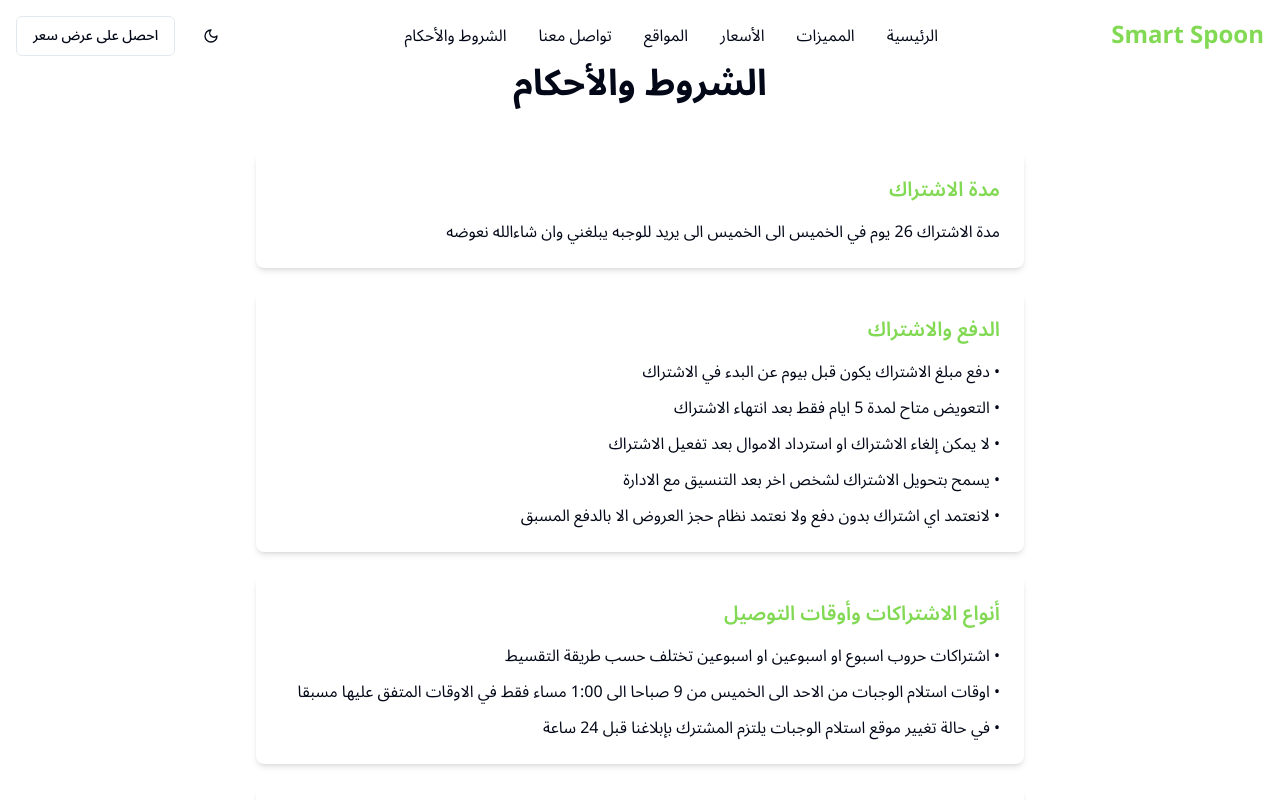
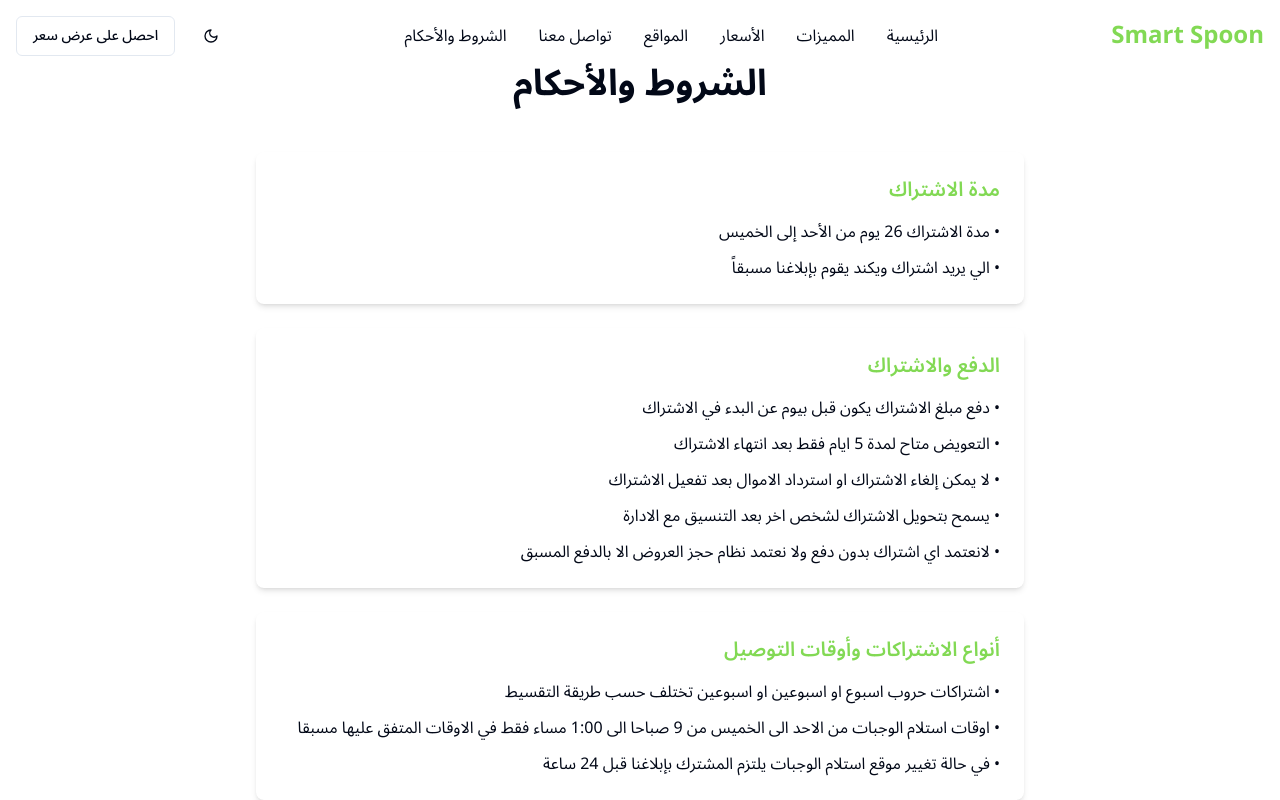
Before and after one commit to ismailAlAbdali/smart-spoon-arabic-landing, a React (Vite) app: page /terms in a window 1280 px wide. Shown: the top 800 px of the page. Built offline with nearby package versions, Linux system fonts and the light colour scheme.

Commit message:
Checkpoint before assistant change: Refine terms and conditions with clearer subscription details
Updates the Terms.tsx page with list formatting and adds a new logo.

Replit-Commit-Author: Assistant

```diff
--- a/src/pages/Terms.tsx
+++ b/src/pages/Terms.tsx
@@ -1,4 +1,3 @@
-
 import { Button } from "@/components/ui/button";
 import Navbar from "@/components/Navbar";
 import Footer from "@/components/Footer";
@@ -8,39 +7,71 @@ export default function Terms() {
     <div className="min-h-screen rtl">
       <Navbar />
       <main className="container mx-auto px-4 py-16">
-        <h1 className="text-4xl font-bold text-center mb-12">الشروط والأحكام</h1>
+        <h1 className="text-4xl font-bold text-center mb-12">
+          الشروط والأحكام
+        </h1>
 
         <div className="max-w-3xl mx-auto space-y-6 text-right">
           <div className="bg-white dark:bg-gray-800 p-6 rounded-lg shadow-md">
-            <h2 className="text-xl font-semibold mb-4 text-primary">مدة الاشتراك</h2>
-            <p>مدة الاشتراك 26 يوم في الخميس الى الخميس الى يريد للوجبه يبلغني وان شاءالله نعوضه</p>
-          </div>
-
-          <div className="bg-white dark:bg-gray-800 p-6 rounded-lg shadow-md">
-            <h2 className="text-xl font-semibold mb-4 text-primary">الدفع والاشتراك</h2>
+            <h2 className="text-xl font-semibold mb-4 text-primary">
+              مدة الاشتراك
+            </h2>
             <ul className="space-y-3">
-              <li>• دفع مبلغ الاشتراك يكون قبل بيوم عن البدء في الاشتراك</li>
-              <li>• التعويض متاح لمدة 5 ايام فقط بعد انتهاء الاشتراك</li>
-              <li>• لا يمكن إلغاء الاشتراك او استرداد الاموال بعد تفعيل الاشتراك</li>
-              <li>• يسمح بتحويل الاشتراك لشخص اخر بعد التنسيق مع الادارة</li>
-              <li>• لانعتمد اي اشتراك بدون دفع ولا نعتمد نظام حجز العروض الا بالدفع المسبق</li>
+              <li>• مدة الاشتراك 26 يوم من الأحد إلى الخميس</li>
+              <li>• الي يريد اشتراك ويكند يقوم بإبلاغنا مسبقاً</li>
             </ul>
           </div>
 
           <div className="bg-white dark:bg-gray-800 p-6 rounded-lg shadow-md">
-            <h2 className="text-xl font-semibold mb-4 text-primary">أنواع الاشتراكات وأوقات التوصيل</h2>
+            <h2 className="text-xl font-semibold mb-4 text-primary">
+              الدفع والاشتراك
+            </h2>
             <ul className="space-y-3">
-              <li>• اشتراكات حروب اسبوع او اسبوعين او اسبوعين تختلف حسب طريقة التقسيط</li>
-              <li>• اوقات استلام الوجبات من الاحد الى الخميس من 9 صباحا الى 1:00 مساء فقط في الاوقات المتفق عليها مسبقا</li>
-              <li>• في حالة تغيير موقع استلام الوجبات يلتزم المشترك بإبلاغنا قبل 24 ساعة</li>
+              <li>• دفع مبلغ الاشتراك يكون قبل بيوم عن البدء في الاشتراك</li>
+              <li>• التعويض متاح لمدة 5 ايام فقط بعد انتهاء الاشتراك</li>
+              <li>
+                • لا يمكن إلغاء الاشتراك او استرداد الاموال بعد تفعيل الاشتراك
+              </li>
+              <li>• يسمح بتحويل الاشتراك لشخص اخر بعد التنسيق مع الادارة</li>
+              <li>
+                • لانعتمد اي اشتراك بدون دفع ولا نعتمد نظام حجز العروض الا
+                بالدفع المسبق
+              </li>
             </ul>
           </div>
 
           <div className="bg-white dark:bg-gray-800 p-6 rounded-lg shadow-md">
-            <h2 className="text-xl font-semibold mb-4 text-primary">الوجبات والجدول الأسبوعي</h2>
+            <h2 className="text-xl font-semibold mb-4 text-primary">
+              أنواع الاشتراكات وأوقات التوصيل
+            </h2>
             <ul className="space-y-3">
-              <li>• يجب على المشترك ابلاغنا باي مشاكل صحية او مرضية قبل الاشتراك</li>
-              <li>• الجدول الاسبوعي للوجبات كالتالي: وجبتين دجاج بشكلين مختلفة طوال الاسبوع، وجبة اللحم يتم توفيرها فقط ثلاثة ايام في الاسبوع</li>
+              <li>
+                • اشتراكات حروب اسبوع او اسبوعين او اسبوعين تختلف حسب طريقة
+                التقسيط
+              </li>
+              <li>
+                • اوقات استلام الوجبات من الاحد الى الخميس من 9 صباحا الى 1:00
+                مساء فقط في الاوقات المتفق عليها مسبقا
+              </li>
+              <li>
+                • في حالة تغيير موقع استلام الوجبات يلتزم المشترك بإبلاغنا قبل
+                24 ساعة
+              </li>
+            </ul>
+          </div>
+
+          <div className="bg-white dark:bg-gray-800 p-6 rounded-lg shadow-md">
+            <h2 className="text-xl font-semibold mb-4 text-primary">
+              الوجبات والجدول الأسبوعي
+            </h2>
+            <ul className="space-y-3">
+              <li>
+                • يجب على المشترك ابلاغنا باي مشاكل صحية او مرضية قبل الاشتراك
+              </li>
+              <li>
+                • الجدول الاسبوعي للوجبات كالتالي: وجبتين دجاج بشكلين مختلفة
+                طوال الاسبوع، وجبة اللحم يتم توفيرها فقط ثلاثة ايام في الاسبوع
+              </li>
             </ul>
           </div>
         </div>
```
Also changed, not shown: attached_assets/Untitled design (10).png (added).
